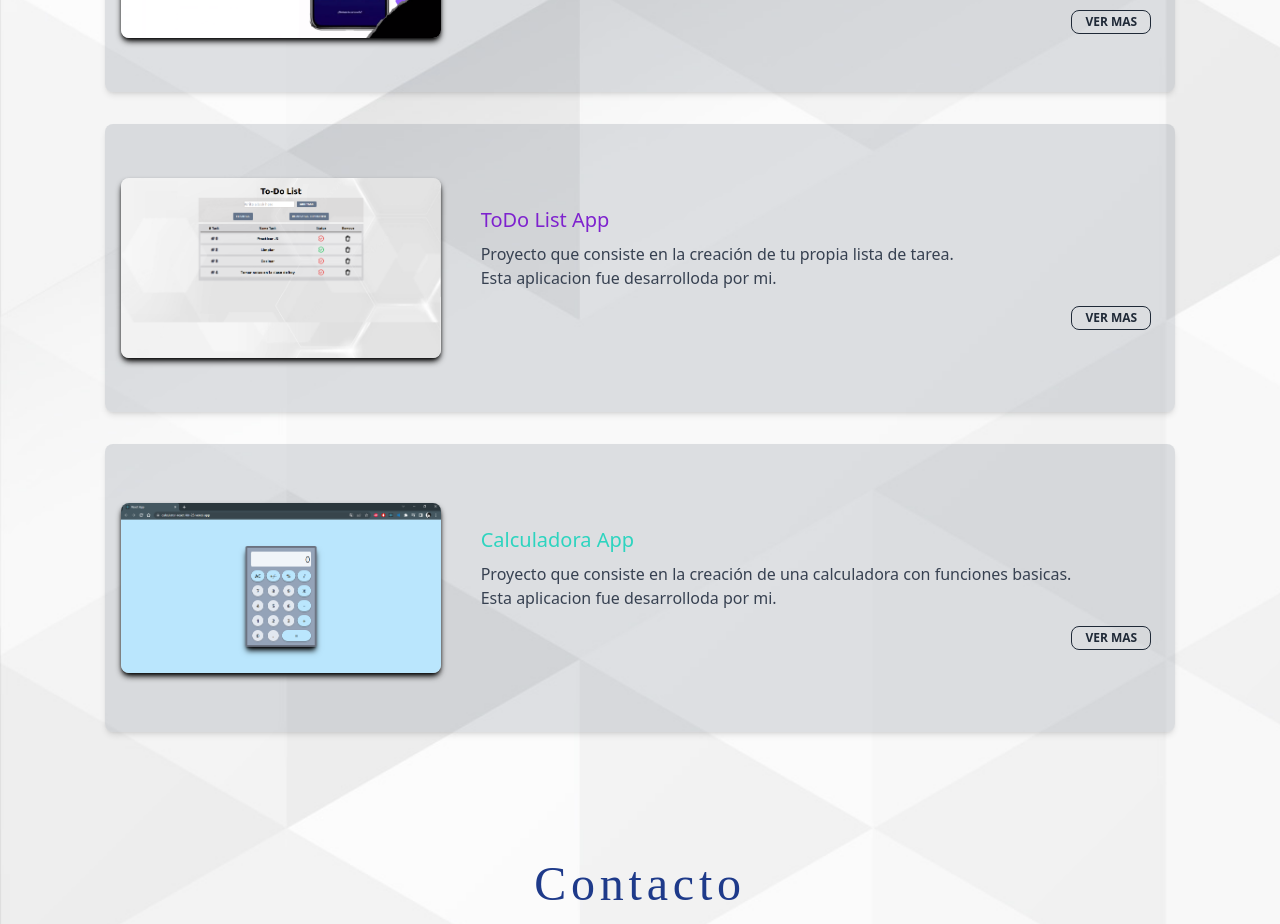
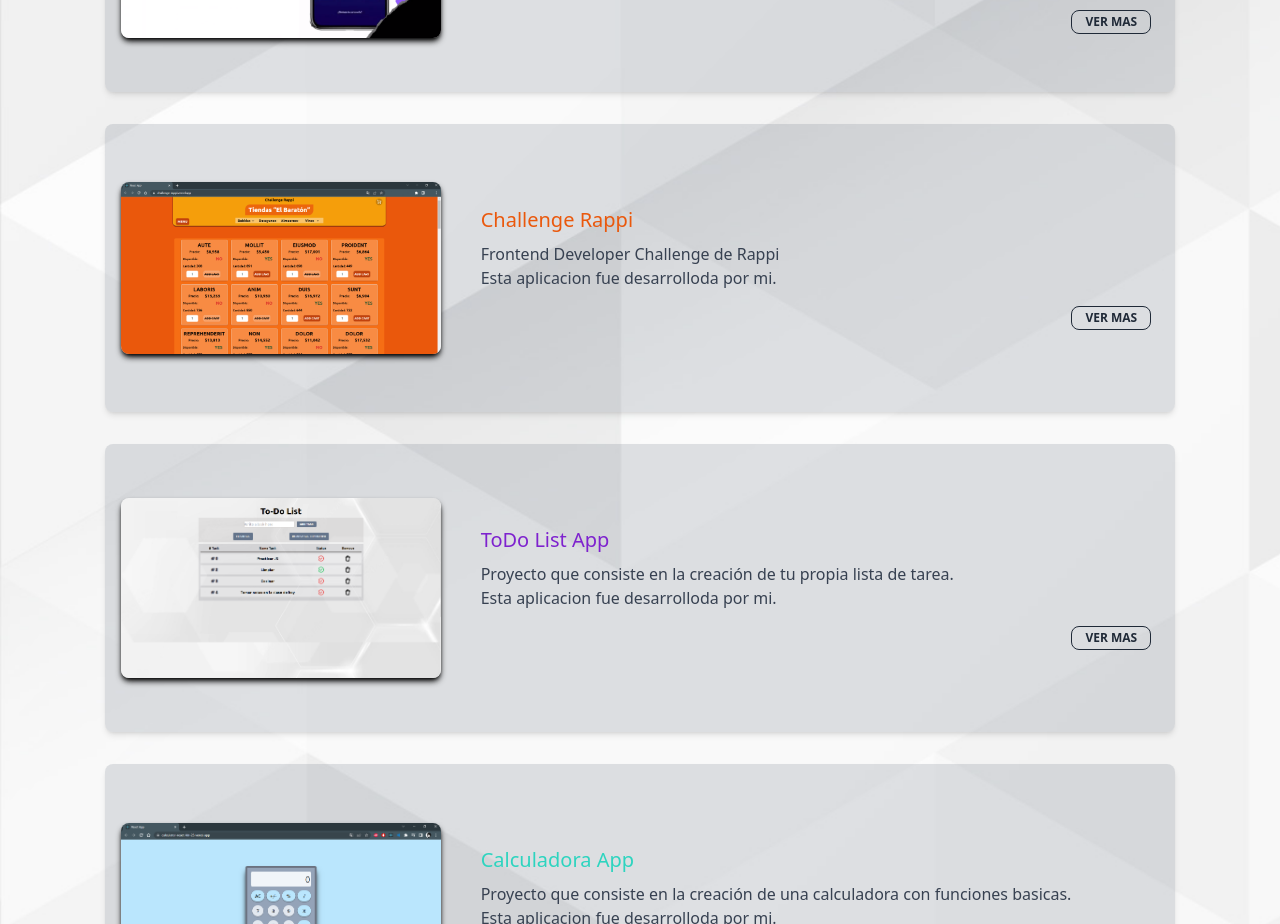
Before and after one commit to FdR-23/Portfolio, a React (Create React App) app: page / in a window 1280 px wide. Shown: the part 3200-4124 px from the top of the page. Built offline with nearby package versions, Linux system fonts and the light colour scheme.

Commit message:
add proyec challenge rappi

```diff
--- a/src/Language/en/global.json
+++ b/src/Language/en/global.json
@@ -34,12 +34,17 @@
         "bnb_code_front": "Code-Frontend",
         "bnb_code_back": "Code-Backend",
 
+        "ChallengeRappi": "Rappi Frontend Developer Challenge",
+        "ChallengeRappi2": "This application was developed by me.",
+        "modalChallengeRappi":"Frontend Developer Challenge of Rappi asked for some requirements for an e-commerce like, menu with sublevels, filter and sort products by price, quantity and availability, create a cart and the products stay in the cart if the user closes the page, etc. All requirements are in the github readme.",
+
+
         "ToDoListIntro": "Project that consists of creating your own task list.",
-        "ToDoListIntro2": "Esta aplicacion fue desarrolloda por mi.",
+        "ToDoListIntro2": "This application was developed by me.",
         "modalTodoList":"App used to create your list of tasks, in which we can add them and once we have completed it, we can change its status and delete it, we can also delete a set of completed tasks or clean the entire list without having completed the tasks.",
 
         "CalcIntro": "Project consisting of the creation of a calculator with basic functions..",
-        "CalcIntro2": "Esta aplicacion fue desarrolloda por mi.",
+        "CalcIntro2": "This application was developed by me.",
         "modalCalc":"Project consisting of the creation of a calculator with basic functions."
     },
 
--- a/src/Language/es/global.json
+++ b/src/Language/es/global.json
@@ -34,6 +34,10 @@
         "bnb_code_front": "Codigo-Frontend",
         "bnb_code_back": "Codigo-Backend",
 
+        "ChallengeRappi": "Frontend Developer Challenge de Rappi",
+        "ChallengeRappi2": "Esta aplicacion fue desarrolloda por mi.",
+        "modalChallengeRappi":"Frontend Developer Challenge de Rappi se pedian algunos requerimientos para un e-commerce como, menu con subniveles, filtrar y ordenar productos por precio, cantidad y disponibilidad, crear un carrito y que los productos queden en el carrito si el usuario cierra la pagina,etc. Todo requirimientos estan en el readme de github.",
+
 
         "ToDoListIntro": "Proyecto que consiste en la creación de tu propia lista de tarea.",
         "ToDoListIntro2": "Esta aplicacion fue desarrolloda por mi.",
--- a/src/components/Proyects.jsx
+++ b/src/components/Proyects.jsx
@@ -4,7 +4,7 @@
 import HenryBank from '../img/proyects/HenryBank1.png'
 import ToDoList from '../img/proyects/ToDoList.png'
 import CalcReact from '../img/proyects/CalcReact.png'
-
+import ChallengeRappi from '../img/proyects/ChallengeRappi.png'
 
 import css from '../assets/Skills_svg/css.svg'
 import js from '../assets/Skills_svg/js.svg'
@@ -39,7 +39,7 @@
 
 
         <div className='m-2 flex flex-col items-center justify-center'>
-
+          {/* PI POKEMON */}
           <div data-aos="zoom-in-right" data-aos-duration="1000"
             className="m-4 flex flex-col md:flex-row rounded-lg items-center
             bg-gray-500/20 dark:bg-transparent dark:md:hover:shadow-white/20 md:w-11/12  md:h-72 md:hover:shadow-lg shadow-md">
@@ -105,7 +105,7 @@
           </div>
 
 
-
+          {/* WEATHER APP */}
           <div data-aos="zoom-in-right" data-aos-duration="1000"
             className="m-4 flex flex-col md:flex-row rounded-lg items-center
              bg-gray-500/20 dark:bg-transparent dark:md:hover:shadow-white/20 md:w-11/12 md:h-72 md:hover:shadow-lg shadow-md">
@@ -164,6 +164,7 @@
             </div>
           </div>
 
+          {/* HENRRY BANK */}
           <div data-aos="zoom-in-right" data-aos-duration="1000"
             className="m-4 flex flex-col md:flex-row rounded-lg items-center
            bg-gray-500/20 dark:bg-transparent dark:md:hover:shadow-white/20 md:w-11/12 md:h-72 md:hover:shadow-lg shadow-md">
@@ -235,7 +236,68 @@
 
           </div>
 
+          {/* CHALLENGE RAPPI */}
+          <div data-aos="zoom-in-right" data-aos-duration="1000"
+            className="m-4 flex flex-col md:flex-row rounded-lg items-center
+           bg-gray-500/20 dark:bg-transparent dark:md:hover:shadow-white/20 md:w-11/12 md:h-72 md:hover:shadow-lg shadow-md">
+            <img className=" rounded-t-lg object-fit  md:shadow-md md:shadow-black
+            md:m-4 md:h-auto md:w-80  md:rounded-lg
+            dark:md:shadow-md dark:md:shadow-white/50"
+              src={ChallengeRappi} alt="ChallengeRappi_img" />
 
+            <div data-aos="fade-up" data-aos-duration="2000"
+              className="p-6 flex flex-col flex-growjustify-start w-full">
+              <h3 className="text-xl font-medium mb-2
+               text-orange-600 dark:text-shadow-titledark">Challenge Rappi</h3>
+              <p className="text-gray-700 text-base mb-4
+              dark:text-white">{t('projects.ChallengeRappi')}<br />
+                {t('projects.ChallengeRappi2')}
+              </p>
+
+              <div className='flex flex-row justify-end'>
+                <label htmlFor="my4-modal" className="btn btn-outline btn-xs w-20
+                  dark:hover:bg-black/30  dark:shadow-inner dark:shadow-white dark:text-white
+                  dark:hover:shadow-sm dark:hover:shadow-white">{t('projects.bnb_vermas')}</label>
+              </div>
+            </div>
+          </div>
+          <input type="checkbox" id="my4-modal" className="modal-toggle" />
+          <div className="modal">
+            <div className="modal-box dark:bg-gray-700 dark:text-white">
+              <label htmlFor="my4-modal" className="btn btn-xs btn-circle  hover:bg-white absolute right-2 top-2">
+                <svg xmlns="http://www.w3.org/2000/svg" version="1.1" viewBox="0 0 512 512" enableBackground="new 0 0 512 512">
+                  <path d="M256,0C114.844,0,0,114.844,0,256s114.844,256,256,256s256-114.844,256-256S397.156,0,256,0z M358.625,313.375  c12.5,12.492,12.5,32.758,0,45.25C352.383,364.875,344.188,368,336,368s-16.383-3.125-22.625-9.375L256,301.25l-57.375,57.375  C192.383,364.875,184.188,368,176,368s-16.383-3.125-22.625-9.375c-12.5-12.492-12.5-32.758,0-45.25L210.75,256l-57.375-57.375  c-12.5-12.492-12.5-32.758,0-45.25c12.484-12.5,32.766-12.5,45.25,0L256,210.75l57.375-57.375c12.484-12.5,32.766-12.5,45.25,0  c12.5,12.492,12.5,32.758,0,45.25L301.25,256L358.625,313.375z" />
+                </svg>
+              </label>
+              <h3 className="font-semibold text-xl">Challenge Rappi</h3>
+              <p className="py-4">{t('projects.modalChallengeRappi')}
+              </p>
+              <h3 className="font-bold text-lg">{t('projects.modal_tecnologia')}</h3>
+              <div className='flex flex-row flex-wrap justify-center'>
+                <img className='w-8 m-1 mx-2' src={html} alt="html" />
+                <img className='w-8 m-1 mx-2' src={tailwind} alt="css" />
+                <img className='w-12 m-1 mx-2' src={react} alt="nextjs" />
+                <img className='w-12 m-1 mx-2' src={redux} alt="nextjs" />
+              </div>
+              <div className="modal-action">
+                <label className="shadow-white shadow-inner btn btn-sm dark:bg-white/10 dark:hover:shadow-md dark:hover:shadow-white"><a
+                  className='flex flex-row justify-center items-center' target='_black' href="https://challenge-rappi.vercel.app/" rel="noopener noreferrer" >
+                  <svg className=" mr-2 fill-white" xmlns="http://www.w3.org/2000/svg" width="18px" height="18px" viewBox="0 0 16 16">
+                    <path fillRule="evenodd" d="M5,2 C5.55228,2 6,2.44772 6,3 C6,3.55228 5.55228,4 5,4 L4,4 L4,12 L12,12 L12,11 C12,10.4477 12.4477,10 13,10 C13.5523,10 14,10.4477 14,11 L14,12 C14,13.1046 13.1046,14 12,14 L4,14 C2.89543,14 2,13.1046 2,12 L2,4 C2,2.89543 2.89543,2 4,2 L5,2 Z M15,1 L15,5.99814453 C15,6.55043453 14.5523,6.99814453 14,6.99814453 C13.4477,6.99814453 13,6.55043453 13,5.99814453 L13,4.41419 L8.71571,8.69846 C8.32519,9.08899 7.69202,9.08899 7.3015,8.69846 C6.91097,8.30794 6.91097,7.67477 7.3015,7.28425 L11.5858,3 L9.99619141,3 C9.44391141,3 8.99619141,2.55228 8.99619141,2 C8.99619141,1.44772 9.44391141,1 9.99619141,1 L15,1 Z" />
+                  </svg>
+                  Deploy</a></label>
+                <label className="shadow-white shadow-inner btn btn-sm dark:bg-white/10 dark:hover:shadow-md dark:hover:shadow-white"><a
+                  className='flex flex-row justify-center items-center ' target='_black' href="https://github.com/FdR-23/challenge-rappi" rel="noopener noreferrer" >
+                  <svg className=" mr-2 fill-white" xmlns="http://www.w3.org/2000/svg" width="20"
+                    shapeRendering="geometricPrecision" textRendering="geometricPrecision"
+                    imageRendering="optimizeQuality" fillRule="evenodd" clipRule="evenodd"
+                    viewBox="0 0 640 640"><path d="M319.988 7.973C143.293 7.973 0 151.242 0 327.96c0 141.392 91.678 261.298 218.826 303.63 16.004 2.964 21.886-6.957 21.886-15.414 0-7.63-.319-32.835-.449-59.552-89.032 19.359-107.8-37.772-107.8-37.772-14.552-36.993-35.529-46.831-35.529-46.831-29.032-19.879 2.209-19.442 2.209-19.442 32.126 2.245 49.04 32.954 49.04 32.954 28.56 48.922 74.883 34.76 93.131 26.598 2.882-20.681 11.15-34.807 20.315-42.803-71.08-8.067-145.797-35.516-145.797-158.14 0-34.926 12.52-63.485 32.965-85.88-3.33-8.078-14.291-40.606 3.083-84.674 0 0 26.87-8.61 88.029 32.8 25.512-7.075 52.878-10.642 80.056-10.76 27.2.118 54.614 3.673 80.162 10.76 61.076-41.386 87.922-32.8 87.922-32.8 17.398 44.08 6.485 76.631 3.154 84.675 20.516 22.394 32.93 50.953 32.93 85.879 0 122.907-74.883 149.93-146.117 157.856 11.481 9.921 21.733 29.398 21.733 59.233 0 42.792-.366 77.28-.366 87.804 0 8.516 5.764 18.473 21.992 15.354 127.076-42.354 218.637-162.274 218.637-303.582 0-176.695-143.269-319.988-320-319.988l-.023.107z" /></svg>
+                  {t('projects.bnb_codigo')}</a></label>
+              </div>
+            </div>
+          </div>
+
+          {/* TODO LIST */}
           <div data-aos="zoom-in-right" data-aos-duration="1000"
             className="m-4 flex flex-col md:flex-row rounded-lg items-center
            bg-gray-500/20 dark:bg-transparent dark:md:hover:shadow-white/20 md:w-11/12 md:h-72 md:hover:shadow-lg shadow-md">
@@ -295,6 +357,7 @@
             </div>
           </div>
 
+          {/* CALC REACT */}
           <div data-aos="zoom-in-right" data-aos-duration="1000"
             className="m-4 flex flex-col md:flex-row rounded-lg items-center
            bg-gray-500/20 dark:bg-transparent dark:md:hover:shadow-white/20 md:w-11/12 md:h-72 md:hover:shadow-lg shadow-md">
--- a/src/components/Skills.jsx
+++ b/src/components/Skills.jsx
@@ -53,8 +53,8 @@
             className='w-28 h-24 lg:w-32 lg:h-28 m-2 mx-2 lg:m-4 lg:mx-4  flex flex-col items-center justify-center
             bg-gray-500/10 dark:bg-transparent
             text-lg shadow-sm hover:shadow-lg  rounded-3xl
-            md:dark:hover:shadow-md md:dark:hover:shadow-cyan-400
-            lg:dark:hover:shadow-lg lg:dark:hover:shadow-cyan-400
+            md:dark:hover:shadow-md md:dark:hover:shadow-cyan-300
+            lg:dark:hover:shadow-lg lg:dark:hover:shadow-cyan-300
             dark:shadow-sm dark:shadow-white dark:rounded-3xl dark:text-cyan-50
             hover:scale-105 ease-in-out duration-300
             sm:m-2 sm:mx-4'
@@ -179,8 +179,8 @@
             className='w-28 h-24 lg:w-32 lg:h-28 m-2 mx-2  flex flex-col items-center justify-center
             bg-gray-500/10 dark:bg-transparent
             text-lg shadow-sm hover:shadow-lg  rounded-3xl
-            md:dark:hover:shadow-md md:dark:hover:shadow-cyan-900
-            lg:dark:hover:shadow-lg lg:dark:hover:shadow-cyan-900
+            md:dark:hover:shadow-md md:dark:hover:shadow-cyan-500
+            lg:dark:hover:shadow-lg lg:dark:hover:shadow-cyan-500
             dark:shadow-sm dark:shadow-white dark:rounded-3xl dark:text-cyan-50
             hover:scale-105 ease-in-out duration-300
             sm:m-2 sm:mx-4'
```
Also changed, not shown: src/img/proyects/ChallengeRappi.png (added). Lines whose indentation alone changed are shown as unchanged.
